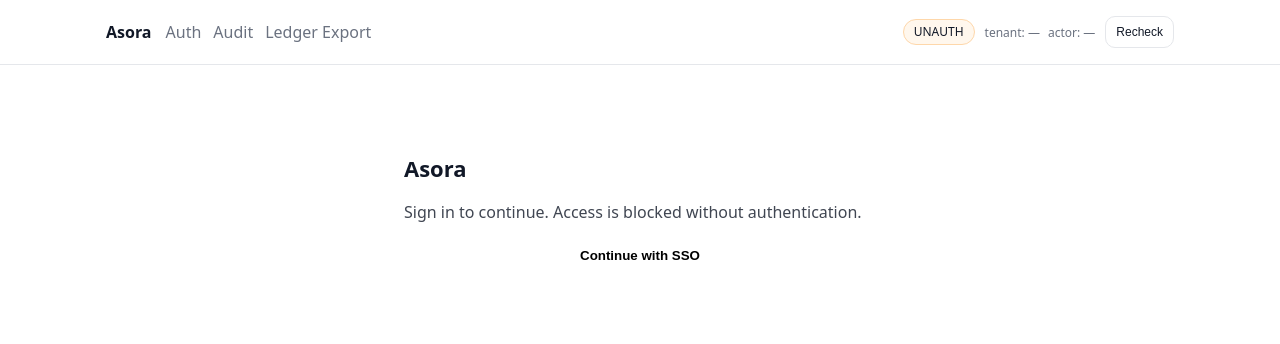
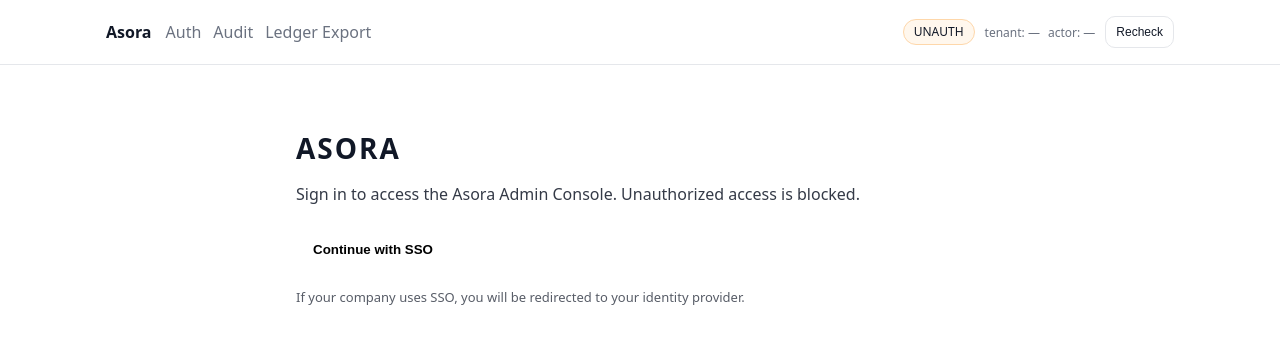
Before and after one commit to AsoraApp/Asora, a Next.js app in the folder frontend/: page /login in a window 1280 px wide. Shown: the top 344 px of the page. Built offline with nearby package versions, Linux system fonts and the light colour scheme.

Commit message:
Update page.jsx

```diff
--- a/frontend/src/app/login/page.jsx
+++ b/frontend/src/app/login/page.jsx
@@ -1,29 +1,31 @@
-// frontend/src/app/login/page.jsx
 "use client";
 
+export const runtime = "edge";
+
 export default function LoginPage() {
-  function startSso() {
+  function start() {
+    // Start OIDC via Worker (proxied through Pages /api)
     window.location.href = "/api/auth/oidc/start";
   }
 
   return (
-    <div style={{ maxWidth: 520, margin: "48px auto", padding: 24 }}>
-      <div style={{ display: "flex", alignItems: "center", gap: 12, marginBottom: 18 }}>
-        <div style={{ fontSize: 22, fontWeight: 700 }}>Asora</div>
+    <div className="container" style={{ paddingTop: 48, maxWidth: 720 }}>
+      <div style={{ display: "flex", alignItems: "center", gap: 16 }}>
+        <div style={{ fontSize: 28, fontWeight: 700, letterSpacing: 2 }}>ASORA</div>
       </div>
 
-      <div style={{ marginBottom: 12, opacity: 0.8 }}>
-        Sign in to continue. Access is blocked without authentication.
+      <div style={{ marginTop: 16, opacity: 0.85 }}>
+        Sign in to access the Asora Admin Console. Unauthorized access is blocked.
       </div>
 
+      <div style={{ marginTop: 24 }}>
         <button
-        onClick={startSso}
+          onClick={start}
           style={{
-          width: "100%",
-          padding: "12px 14px",
+            padding: "12px 16px",
             borderRadius: 10,
             border: "1px solid rgba(255,255,255,0.15)",
-          background: "rgba(255,255,255,0.08)",
+            background: "rgba(255,255,255,0.06)",
             cursor: "pointer",
             fontWeight: 600,
           }}
@@ -31,5 +33,10 @@
           Continue with SSO
         </button>
       </div>
+
+      <div style={{ marginTop: 18, fontSize: 13, opacity: 0.7 }}>
+        If your company uses SSO, you will be redirected to your identity provider.
+      </div>
+    </div>
   );
 }
```
Lines whose indentation alone changed are shown as unchanged.
